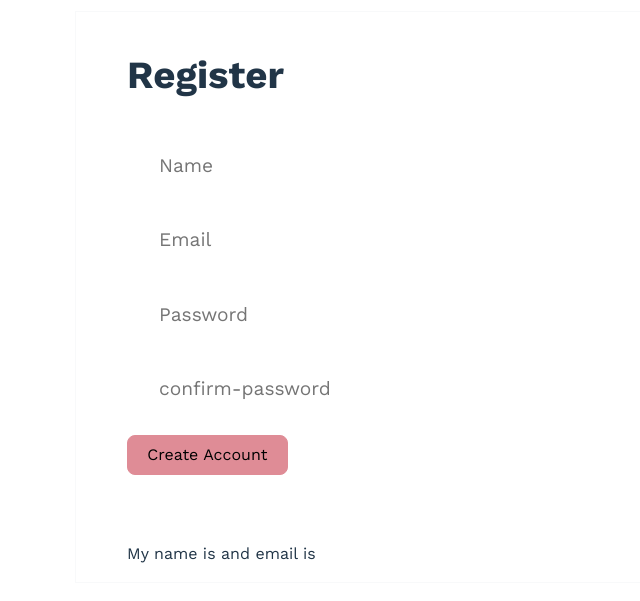
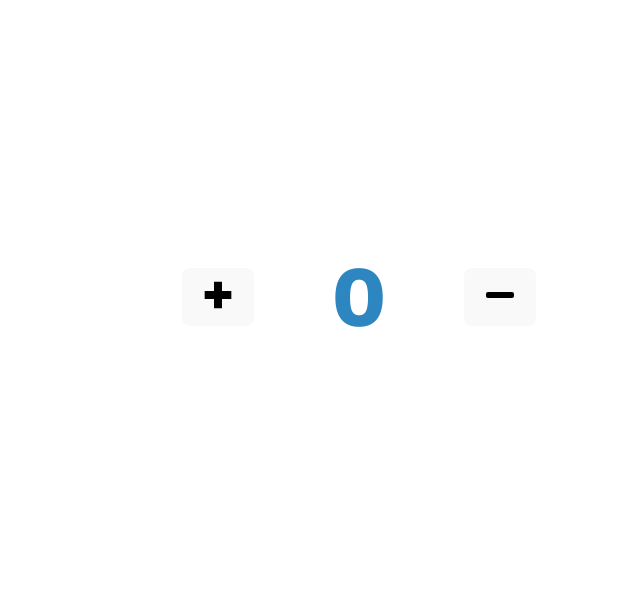
Before and after one commit to SteadFast02/React-Hooks-Playlist, a React (Vite) app: page / in a window 1280 px wide. Shown: the part 103-704 px from the top of the page, without its empty margins (281-921 px from the left). Built offline with nearby package versions, Linux system fonts and the light colour scheme.

Commit message:
useEffect hook concept

```diff
--- a/src/App.jsx
+++ b/src/App.jsx
@@ -1,6 +1,5 @@
 // import ClearUp from "./components/useeffect/ClearnUp";
-// import UseEffect from "./components/useeffect/UseEffect";
-// import UseState from "./components/usestate/UseState";
+import UseEffect from "./components/useeffect/UseEffect";
 import ReducerHook from "./components/usereducer/ReducerHook";
 import UseState from "./components/usestate/UseState";
 import UseStateObject from "./components/usestate/UseStateObject";
@@ -14,7 +13,8 @@ import UseStateObject from "./components/usestate/UseStateObject";
 const App = () => {
   // return <ReducerHook />;
   // return <UseState />;
-  return <UseStateObject />;
+  // return <UseStateObject />;
+  return <UseEffect />;
 };
 
 export default App;
```
